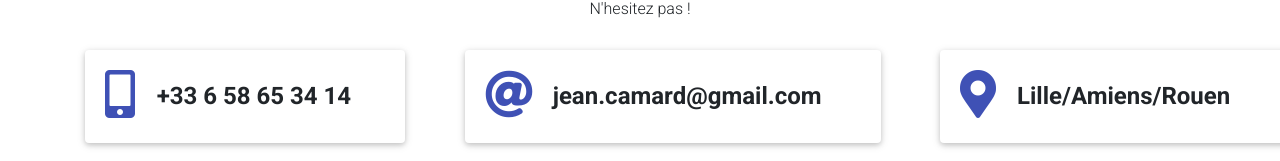
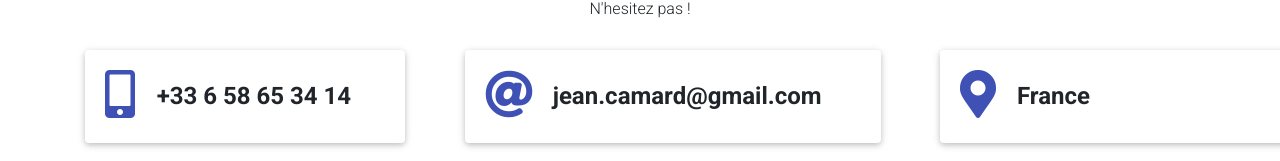
Before and after one commit to jcfutur/MonCvReactJs, a React (Create React App) app: page / in a window 1280 px wide. Shown: the part 4835-4996 px from the top of the page. Built offline with nearby package versions, Linux system fonts and the light colour scheme.

Commit message:
localisation

```diff
--- a/src/Component/grid/contact.js
+++ b/src/Component/grid/contact.js
@@ -50,7 +50,7 @@ return (
             </MDBCol>
             <MDBCol md="9">
                 <MDBCardTitle id="tel">
-                    Lille/Amiens/Rouen
+                    France
                 </MDBCardTitle>
             </MDBCol>
           </MDBRow>
```
